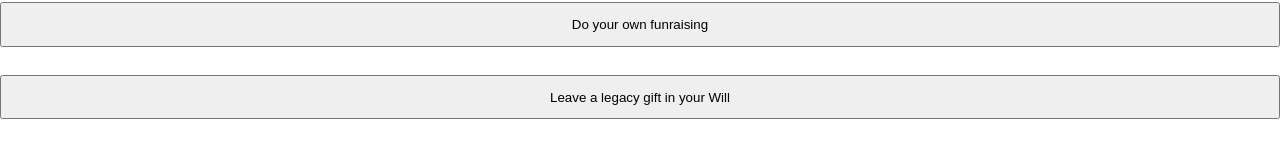
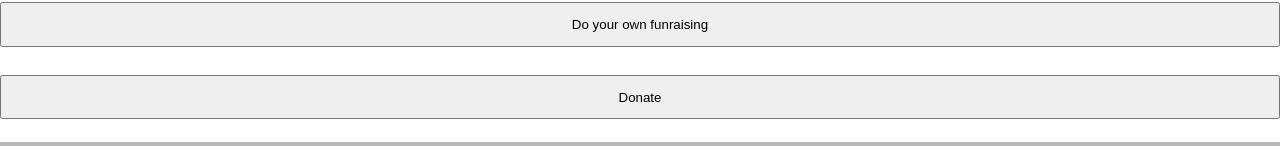
Before and after one commit to StanHus/CRUK_Frontend, a React (Create React App) app: page /help in a window 1280 px wide. Shown: the part 427-573 px from the top of the page. Built offline with nearby package versions, Linux system fonts and the light colour scheme.

Commit message:
removed legacy-will

```diff
--- a/src/components/Help/Main_Page_help.tsx
+++ b/src/components/Help/Main_Page_help.tsx
@@ -29,16 +29,6 @@ export default function Help() {
         <button
           className="helpOption"
           onClick={() =>
-            window.open(
-              "https://www.cancerresearchuk.org/get-involved/leave-a-legacy-gift-in-your-will"
-            )
-          }
-        >
-          Leave a legacy gift in your Will
-        </button>
-        <button
-          className="helpOption"
-          onClick={() =>
             window.open("https://www.cancerresearchuk.org/get-involved/donate")
           }
         >
```
